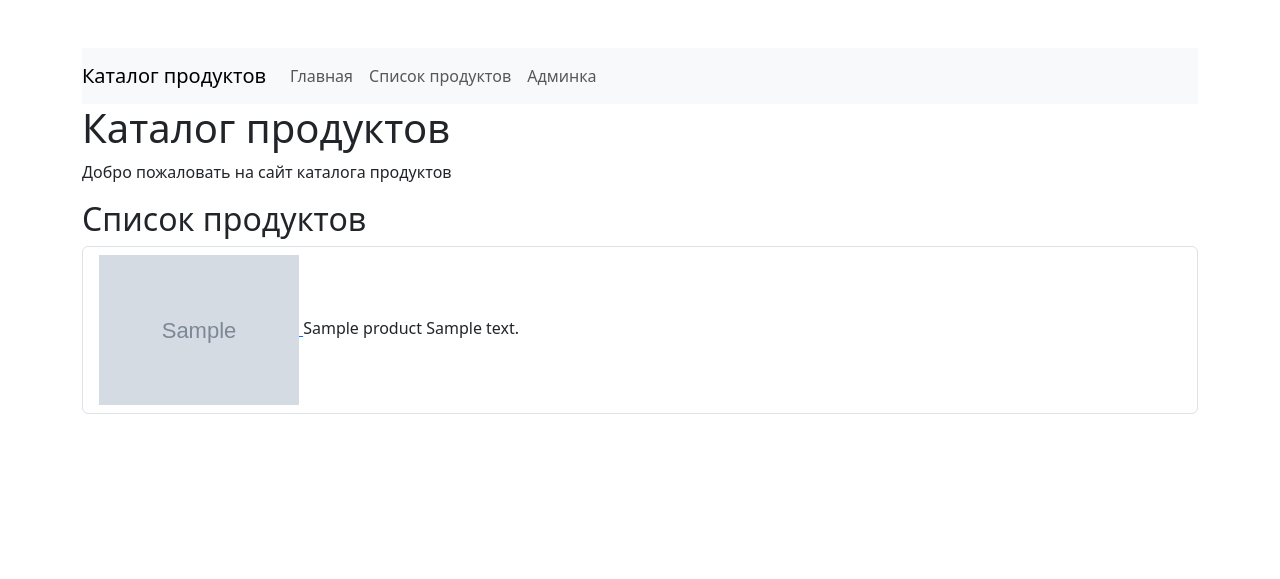
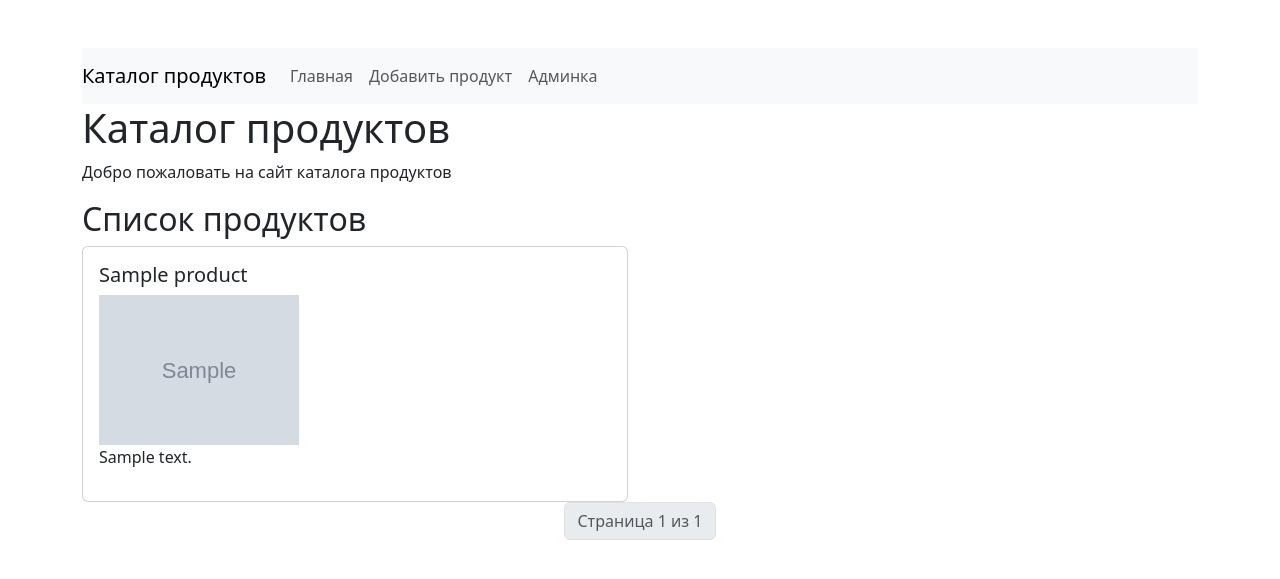
Before and after one commit to gdeunas/django_blogs_cbv, a Django app: page /products_list/ in a window 1280 px wide. Shown: the top 579 px of the page. Run offline with Django 5.2, Linux system fonts and the light colour scheme; tables that the repository leaves empty hold one stand-in row (values such as "Sample post"); grey boxes marked "Sample" are stand-in pictures; some libraries are stand-ins or nearby versions.

Commit message:
add add_product

```diff
--- a/catalog/templates/catalog/mainmenu.html
+++ b/catalog/templates/catalog/mainmenu.html
@@ -9,7 +9,7 @@
                     <a class="nav-link" href="/">Главная</a>
                 </li>
                 <li class="nav-item">
-                    <a class="nav-link" href="/products_list/">Список продуктов</a>
+                    <a class="nav-link" href="/add_product/">Добавить продукт</a>
                 </li>
                 <li class="nav-item">
                     <a class="nav-link" href="/admin/">Админка</a>
--- a/catalog/templates/catalog/products_list.html
+++ b/catalog/templates/catalog/products_list.html
@@ -8,15 +8,43 @@
 {% include 'catalog/header.html' %}
 
 <h2>Список продуктов</h2>
-<ul class="list-group">
-    {% for product in products %}
-    <li class="list-group-item">
-        <a href="{% url 'catalog:product_detail' product_id=product.id %}">
-            <img class="img-article-left" src="{{ product.image.url }}" alt="{{ product.name }}" width="200">
-        </a>
-        {{ product.name }}
-        {{ product.description|truncatechars:100 }}
-    </li>
+<div class="row">
+    {% for product in page_obj %}
+    <div class="col-md-6">
+        <div class="card">
+            <div class="card-body">
+                <h5 class="card-title">{{ product.name }}</h5>
+                <a href="{% url 'catalog:product_detail' product_id=product.id %}">
+                    <img class="img-article-left" src="{{ product.image.url }}" alt="{{ product.name }}" width="200">
+                </a>
+                <p>{{ product.description|truncatechars:100 }}</p>
+            </div>
+        </div>
+    </div>
     {% endfor %}
-</ul>
+</div>
+<nav aria-label="Навигация по товарам">
+    <ul class="pagination justify-content-center">
+
+        {# Ссылка на первую и предыдущую страницы #}
+        {% if page_obj.has_previous %}
+        <li class="page-item"><a class="page-link" href="?page=1">&laquo; Первая</a></li>
+        <li class="page-item"><a class="page-link" href="?page={{ page_obj.previous_page_number }}">Назад</a></li>
+        {% endif %}
+
+        {# Текущая страница и общее количество #}
+        <li class="page-item disabled">
+      <span class="page-link">
+        Страница {{ page_obj.number }} из {{ page_obj.paginator.num_pages }}
+      </span>
+        </li>
+
+        {# Ссылка на следующую и последнюю страницы #}
+        {% if page_obj.has_next %}
+        <li class="page-item"><a class="page-link" href="?page={{ page_obj.next_page_number }}">Вперед</a></li>
+        <li class="page-item"><a class="page-link" href="?page={{ page_obj.paginator.num_pages }}">Последняя &raquo;</a>
+        </li>
+        {% endif %}
+    </ul>
+</nav>
 {% endblock %}
--- a/catalog/urls.py
+++ b/catalog/urls.py
@@ -9,5 +9,6 @@ urlpatterns = [
     path('', views.products_list, name='products_list'),
     path('product_detail/<int:product_id>/', views.product_detail, name='product_detail'),
     path('products_list/', views.products_list, name='products_list'),
+    path('add_product/', views.add_product, name='add_product'),
 
 ]
--- a/catalog/views.py
+++ b/catalog/views.py
@@ -1,5 +1,7 @@
-from django.shortcuts import render, get_object_or_404
+from django.shortcuts import render, redirect
 from .models import Product
+from django.core.paginator import Paginator
+from django import forms
 
 
 def home(request):
@@ -24,7 +26,27 @@ def product_detail(request, product_id):
 
 def products_list(requests):
     products = Product.objects.all()
+
+    paginator = Paginator(products, 2)
+    page_number = requests.GET.get('page')
+    page_obj = paginator.get_page(page_number)
+
     context = {
         'products': products,
+        'page_obj': page_obj,
     }
     return render(requests, 'catalog/products_list.html', context=context)
+
+
+class ProductForm(forms.ModelForm):
+    class Meta:
+        model = Product
+        fields = ['name', 'description', 'image', 'category', 'price']
+
+
+def add_product(request):
+    form = ProductForm(request.POST or None, request.FILES or None)
+    if request.method == "POST" and form.is_valid():
+        form.save()
+        return redirect('/')
+    return render(request, 'catalog/add_product.html', {'form': form})
```
Also changed, not shown: catalog/templates/catalog/add_product.html (added, +23 -0 lines), media/photos/100029005421b0_RbyqiVl.webp (added), media/photos/100029005421b0_RbyqiVl_QJaJxvQ.webp (added), media/photos/one-banana-isolated-on-white-background-top-view-flat-lay_438009-4982_OMf0b8O.avif (added), media/photos/one-banana-isolated-on-white-background-top-view-flat-lay_438009-4982_OMf0b8O_dQ_yK2QwKt.avif (added), media/photos/one-banana-isolated-on-white-background-top-view-flat-lay_438009-4982_OMf0b8O_dQhLY9Q.avif (added).
